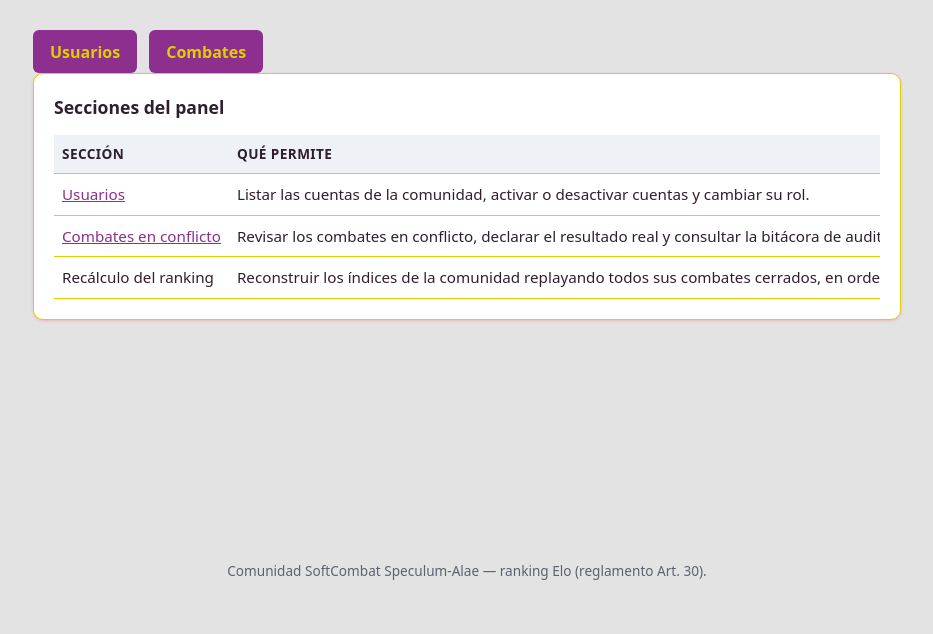
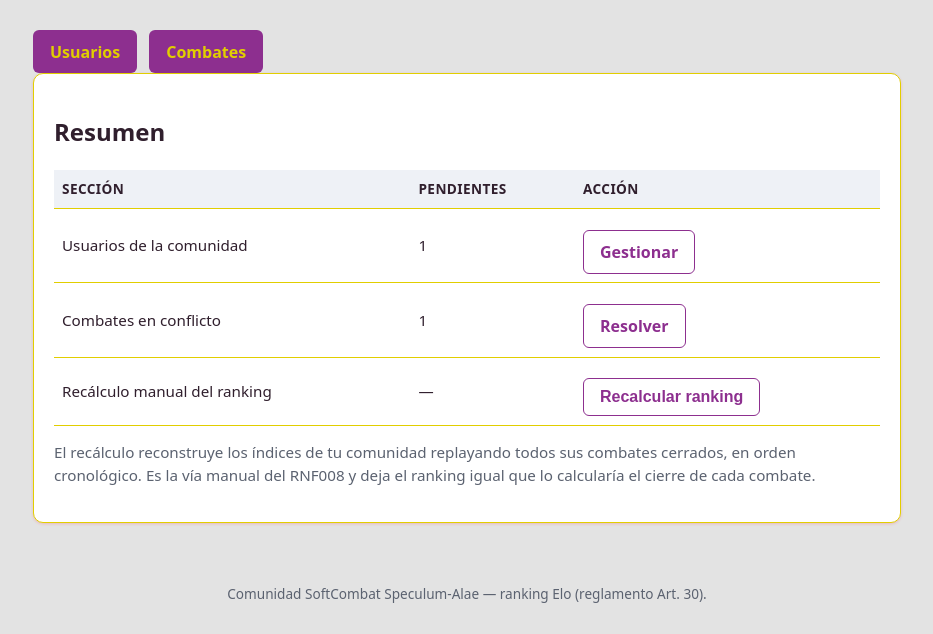
Before and after one commit to jrojasc16/PWA-SoftCombat-Speculum-Alae, a Flask app: template prototype/app/templates/admin/panel.html in a window 1280 px wide. Shown: the part 189-823 px from the top of the page, without its empty margins (173-1106 px from the left). Before the commit the page ends 769 px from the top, so only its background shows below. Run offline with Flask 3, Linux system fonts and the light colour scheme; the template is opened without the code that fills it: most values are stand-ins (such as "Sample title", 1, 10 or a date in 2020).

Commit message:
Sprint 10, tarea 10.4

```diff
--- a/prototype/app/static/js/admin.js
+++ b/prototype/app/static/js/admin.js
@@ -1,10 +1,11 @@
-/* Panel de administración (Sprint 10): gestión de usuarios y resolución de
- * conflictos.
+/* Panel de administración (Sprint 10): gestión de usuarios, resolución de
+ * conflictos y recálculo manual del ranking.
  *
  * Las acciones hablan con la **misma API JSON** que usa el resto de la PWA
  * (mismo origen, cookie de sesión):
- *   - PATCH /admin/users/<id>   → activar/desactivar y cambiar el rol
- *   - PATCH /admin/combats/<id> → editar el resultado (queda auditado)
+ *   - PATCH /admin/users/<id>          → activar/desactivar y cambiar el rol
+ *   - PATCH /admin/combats/<id>        → editar el resultado (queda auditado)
+ *   - POST  /admin/ranking/recalculate → reconstruir los índices
  *
  * El service worker nunca cachea /admin: estas páginas siempre van a la red.
  */
@@ -13,10 +14,12 @@
 
   const estadoUsuarios = document.getElementById("estado-usuarios");
   const estadoCombates = document.getElementById("estado-combates");
+  const estadoRecalculo = document.getElementById("estado-recalculo");
+  const botonRecalcular = document.getElementById("btn-recalcular");
   const tablaUsuarios = document.querySelector("table.tabla");
   const listaCombates = document.getElementById("lista-combates");
 
-  if (!estadoUsuarios && !estadoCombates) return;
+  if (!estadoUsuarios && !estadoCombates && !estadoRecalculo) return;
 
   function mostrar(elemento, texto, esError) {
     if (!elemento) return;
@@ -137,4 +140,35 @@
         });
     });
   }
+
+  // --- Recálculo manual del ranking (UC13) ---------------------------------
+
+  if (botonRecalcular) {
+    botonRecalcular.addEventListener("click", () => {
+      const confirmado = window.confirm(
+        "¿Recalcular todo el ranking de la comunidad?\n\n" +
+          "Se reconstruyen los índices replayando todos los combates cerrados. " +
+          "La operación es transaccional: si falla, no queda nada a medias."
+      );
+      if (!confirmado) return;
+
+      botonRecalcular.disabled = true;
+      enviar(botonRecalcular.dataset.url, "POST", {})
+        .then((datos) => {
+          mostrar(
+            estadoRecalculo,
+            "Ranking recalculado: " +
+              datos.combats_processed +
+              " combate(s) reprocesados.",
+            false
+          );
+        })
+        .catch((error) => {
+          mostrar(estadoRecalculo, error.message, true);
+        })
+        .finally(() => {
+          botonRecalcular.disabled = false;
+        });
+    });
+  }
 })();
--- a/prototype/app/templates/admin/panel.html
+++ b/prototype/app/templates/admin/panel.html
@@ -15,45 +15,69 @@
     <a class="boton" href="{{ url_for('ui.admin_combates') }}">Combates</a>
   </div>
 
-  <div class="tarjeta admin-tarjeta">
-    <h2>Secciones del panel</h2>
+  <div class="tarjeta">
+    <h2>Resumen</h2>
     <div class="tabla-envoltura">
       <table class="tabla">
         <thead>
           <tr>
             <th scope="col">Sección</th>
-            <th scope="col">Qué permite</th>
+            <th scope="col">Pendientes</th>
+            <th scope="col">Acción</th>
           </tr>
         </thead>
         <tbody>
           <tr>
+            <td>Usuarios de la comunidad</td>
+            <td>{{ total_usuarios }}</td>
             <td>
-              <a href="{{ url_for('ui.admin_usuarios') }}">Usuarios</a>
-            </td>
-            <td>
-              Listar las cuentas de la comunidad, activar o desactivar cuentas y
-              cambiar su rol.
+              <a
+                class="boton-secundario"
+                href="{{ url_for('ui.admin_usuarios') }}"
+                >Gestionar</a
+              >
             </td>
           </tr>
           <tr>
+            <td>Combates en conflicto</td>
+            <td>{{ total_conflictos }}</td>
             <td>
-              <a href="{{ url_for('ui.admin_combates') }}">Combates en conflicto</a>
-            </td>
-            <td>
-              Revisar los combates en conflicto, declarar el resultado real y
-              consultar la bitácora de auditoría.
+              <a
+                class="boton-secundario"
+                href="{{ url_for('ui.admin_combates') }}"
+                >Resolver</a
+              >
             </td>
           </tr>
           <tr>
-            <td>Recálculo del ranking</td>
+            <td>Recálculo manual del ranking</td>
+            <td>—</td>
             <td>
-              Reconstruir los índices de la comunidad replayando todos sus
-              combates cerrados, en orden cronológico.
+              <button
+                type="button"
+                id="btn-recalcular"
+                class="boton-secundario"
+                data-url="{{ url_for('ranking.recalcular_ranking') }}"
+              >
+                Recalcular ranking
+              </button>
             </td>
           </tr>
         </tbody>
       </table>
     </div>
+
+    <p id="estado-recalculo" class="mensaje" role="status" hidden></p>
+
+    <p class="ayuda">
+      El recálculo reconstruye los índices de tu comunidad replayando todos sus
+      combates cerrados, en orden cronológico. Es la vía manual del RNF008 y
+      deja el ranking igual que lo calcularía el cierre de cada combate.
+    </p>
   </div>
 </section>
 {% endblock %}
+
+{% block scripts %}
+<script src="{{ url_for('static', filename='js/admin.js') }}" defer></script>
+{% endblock %}
```
